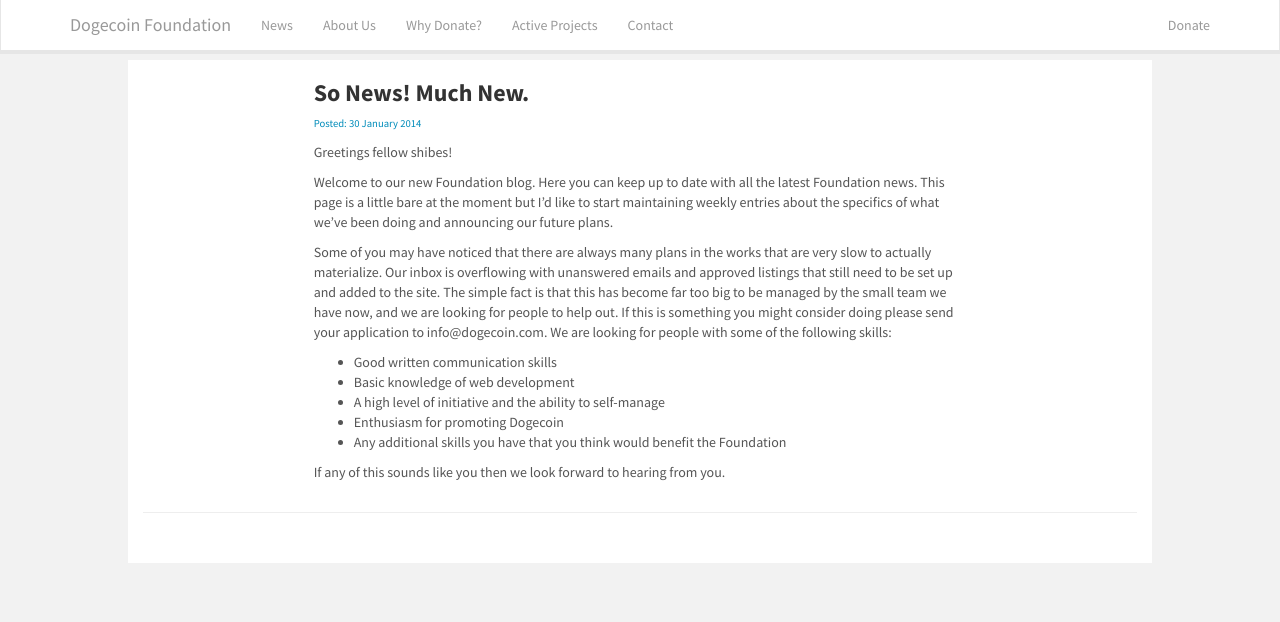
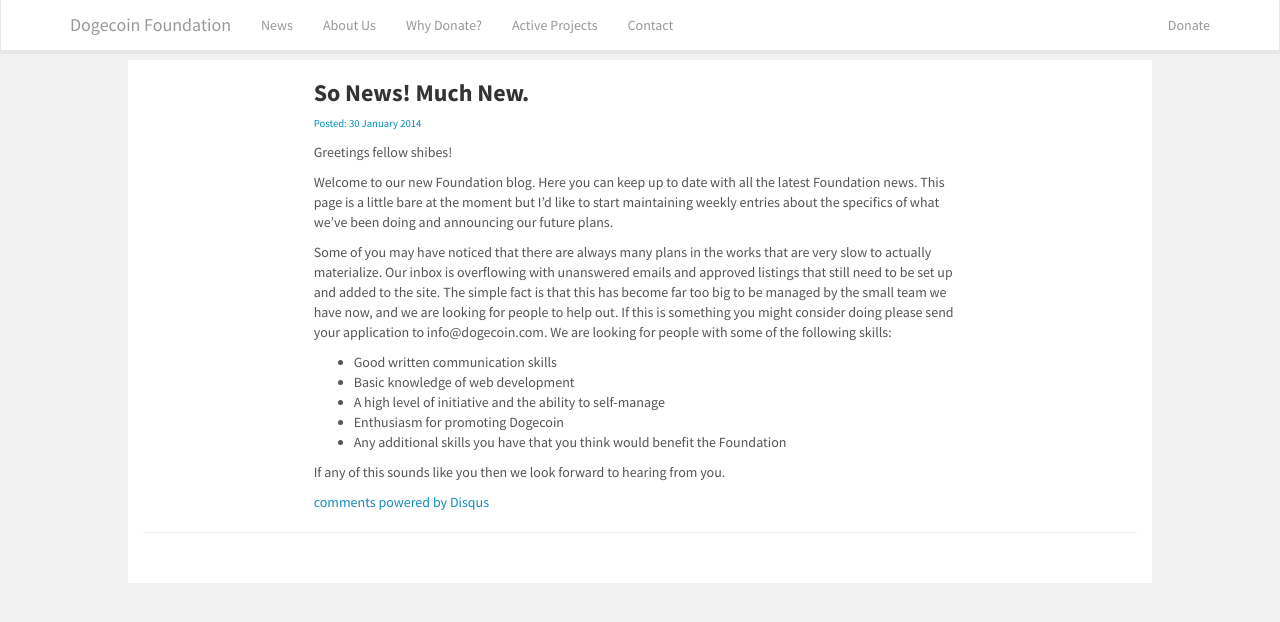
Before and after one commit to PowerLemons/foundation.dogecoin.com, a Jekyll site: the page built from _posts/2014-01-30-so-news-much-wow.md, in a window 1280 px wide. Shown: the top 622 px of the page. Built offline with Jekyll 4.4.1, drawn with Linux system fonts in a browser that asks for light colours; nearby versions of some CDN libraries; comment, search, counter and statistics services are not loaded.

Commit message:
Social + Disqus

```diff
--- a/_layouts/post.html
+++ b/_layouts/post.html
@@ -11,6 +11,35 @@
 				<h3><b>{{ page.title }}</b></h3>
 				<p class="postTime">Posted: {{ page.post_time }}</p>
 				<p>{{ content }}</p>
+
+				<!-- AddThis Button BEGIN -->
+				<div class="addthis_toolbox addthis_default_style addthis_32x32_style">
+				<a class="addthis_button_facebook"></a>
+				<a class="addthis_button_twitter"></a>
+				<a class="addthis_button_reddit"></a>
+				<a class="addthis_button_tumblr"></a>
+				<a class="addthis_button_google_plusone_share"></a>
+				<a class="addthis_button_compact"></a><a class="addthis_counter addthis_bubble_style"></a>
+				</div>
+				<script type="text/javascript">var addthis_config = {"data_track_addressbar":true};</script>
+				<script type="text/javascript" src="//s7.addthis.com/js/300/addthis_widget.js#pubid=ra-52edbf81295bb90e"></script>
+				<!-- AddThis Button END -->
+
+			    <div id="disqus_thread"></div>
+			    <script type="text/javascript">
+			        /* * * CONFIGURATION VARIABLES: EDIT BEFORE PASTING INTO YOUR WEBPAGE * * */
+			        var disqus_shortname = 'thedogecoinfoundation'; // required: replace example with your forum shortname
+
+			        /* * * DON'T EDIT BELOW THIS LINE * * */
+			        (function() {
+			            var dsq = document.createElement('script'); dsq.type = 'text/javascript'; dsq.async = true;
+			            dsq.src = '//' + disqus_shortname + '.disqus.com/embed.js';
+			            (document.getElementsByTagName('head')[0] || document.getElementsByTagName('body')[0]).appendChild(dsq);
+			        })();
+			    </script>
+			    <noscript>Please enable JavaScript to view the <a href="http://disqus.com/?ref_noscript">comments powered by Disqus.</a></noscript>
+			    <a href="http://disqus.com" class="dsq-brlink">comments powered by <span class="logo-disqus">Disqus</span></a>
+
 			</div>
 			<div class="col-md-2">
 			</div>
```
